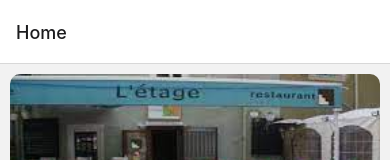
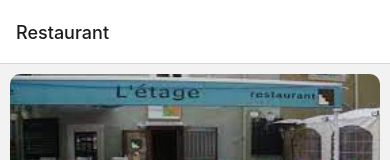
Before and after one commit to HandyS11/React-Eat, a React Native app in the folder Sources/: screen /Home in a window 390 px wide. Shown: the top 160 px of the page. Built offline with nearby package versions, Linux system fonts and the light colour scheme.

Commit message:
#3 add navigation

```diff
--- /dev/null
+++ b/Sources/navigation/HomeNavigationStack.tsx
@@ -0,0 +1,19 @@
+import {createStackNavigator} from "@react-navigation/stack";
+import {BasketScreen} from "../view/screens/BasketScreen";
+import { HomeScreen } from "../view/screens/HomeScreen";
+import {OrderScreen} from "../view/screens/OrderScreen";
+import { RestaurantScreen } from "../view/screens/RestaurantScreen";
+
+export default function HomeStackNavigation() {
+    const Stack = createStackNavigator();
+    return (
+        <Stack.Navigator initialRouteName="Home" screenOptions={({route}) => ({
+            headerShown: true,
+        })}>
+            <Stack.Screen name="RestaurantList" component={HomeScreen} options={{
+                title: "Restaurant"
+            }}/>
+            <Stack.Screen name="RestaurantDetail" component={RestaurantScreen}/>
+        </Stack.Navigator>
+    );
+}
--- a/Sources/navigation/TabNavigation.tsx
+++ b/Sources/navigation/TabNavigation.tsx
@@ -7,6 +7,7 @@
 import BasketNavigationStack from './BasketNavigationStack';
 import { StyleSheet } from 'react-native';
 import { COLORS } from '../assets/colors';
+import HomeStackNavigation from './HomeNavigationStack';
 
 export default function TabNavigation() {
   const BottomTabNavigator = createBottomTabNavigator();
@@ -32,9 +33,10 @@
                                               tabBarInactiveTintColor: 'gray',
                                               headerShown: true,
                                           })}>
-                <BottomTabNavigator.Screen name="Home" component={HomeScreen}
+                <BottomTabNavigator.Screen name="Home" component={HomeStackNavigation}
                                            options={{
                                                title: 'Home',
+                                               headerShown: false
                                            }}/>
                 <BottomTabNavigator.Screen name="Basket" component={BasketNavigationStack}
                                            options={{
--- a/Sources/view/components/RestaurantList.tsx
+++ b/Sources/view/components/RestaurantList.tsx
@@ -1,12 +1,12 @@
 import React from 'react';
-import {FlatList, StyleSheet, Text, View} from 'react-native';
+import {FlatList, StyleSheet, Text, TouchableHighlight, View} from 'react-native';
 import { RestaurantCard } from './RestaurantCard';
 import { useSelector } from 'react-redux';
 import { useNavigation } from '@react-navigation/native';
 
 export function RestaurantList() {
-  // @ts-ignore
   const restaurantList = useSelector(state => {
+    // @ts-ignore
     return state.appReducer.restaurantList
   });
   const navigation = useNavigation()
@@ -14,7 +14,13 @@
     <View>
       <FlatList
         data={restaurantList}
-        renderItem={({item}) => <RestaurantCard item={item}/>}
+        renderItem={({item}) => {
+          return (
+            <TouchableHighlight onPress={() => { navigation.navigate("RestaurantDetail") }}>
+              <RestaurantCard item={item}/>
+            </TouchableHighlight>
+          )
+        }}
       />
     </View>
   );
--- a/Sources/view/screens/RestaurantPage.tsx
+++ b/Sources/view/screens/RestaurantScreen.tsx
@@ -1,10 +1,10 @@
 import {Text, View} from "react-native";
 import React from "react";
 
-export function OrderScreen() {
+export function RestaurantScreen() {
     return(
         <View>
-            <Text>Order</Text>
+            <Text>Restaurant</Text>
         </View>
     )
 }
```
